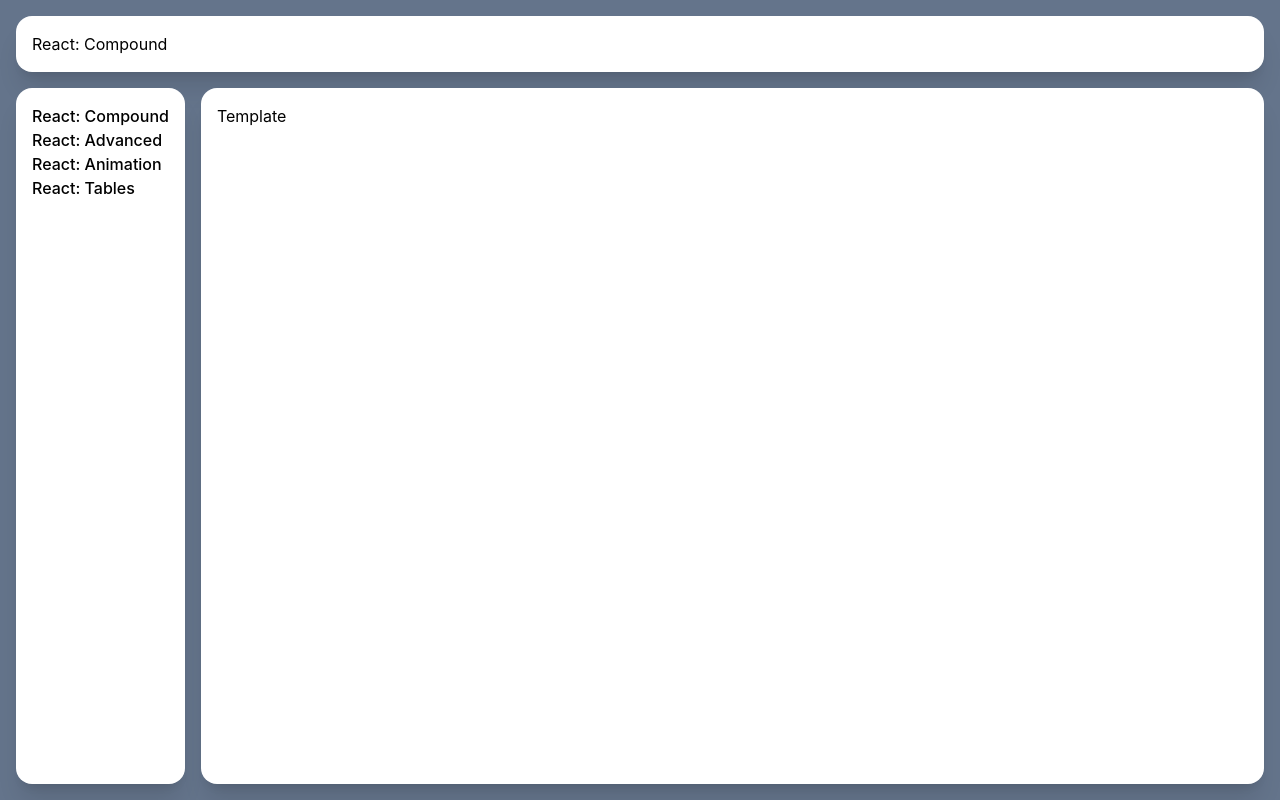
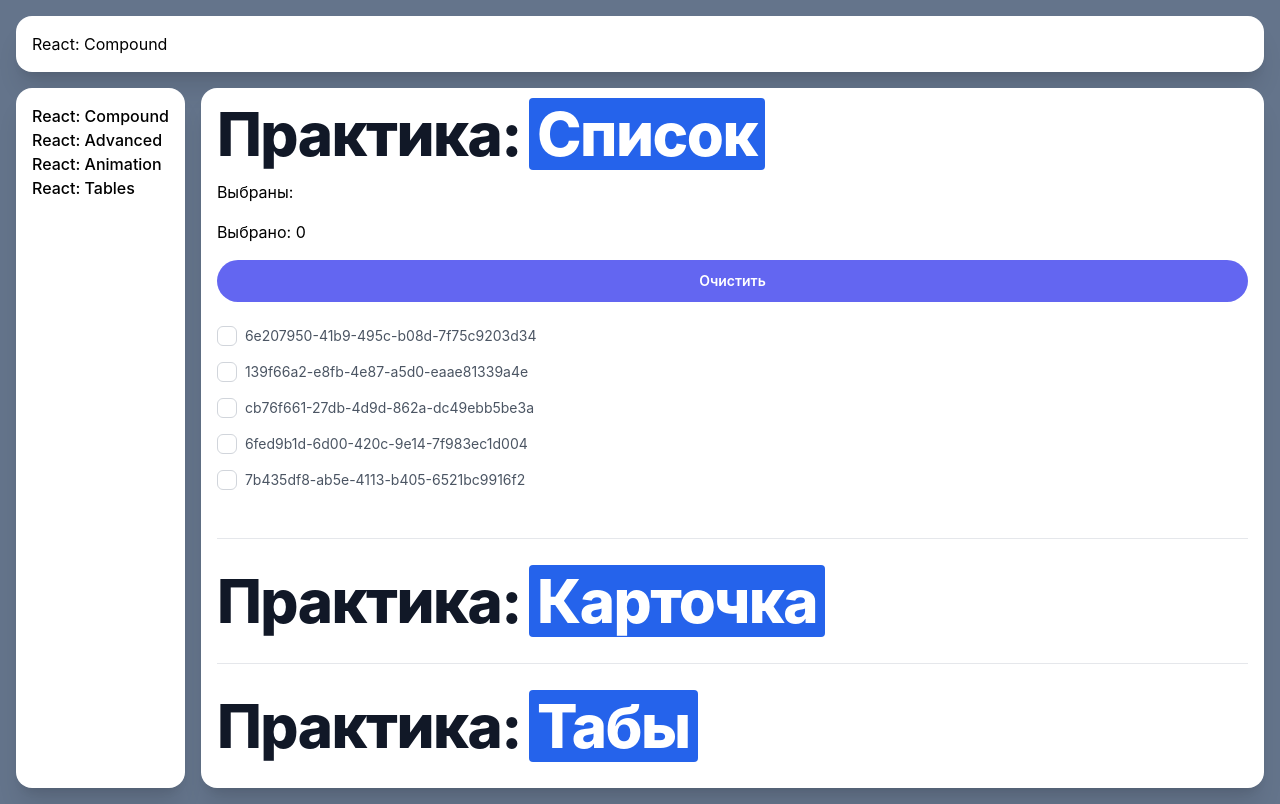
Before and after one commit to mamblijoe/react-homework, a React (Vite) app: page /compound in a window 1280 px wide. Built offline with nearby package versions, Linux system fonts and the light colour scheme.

Commit message:
домашка по react compound

```diff
--- /dev/null
+++ b/src/components/Compound/CompoundList.tsx
@@ -0,0 +1,116 @@
+import React, { ReactNode, useState } from 'react'
+import { noop } from 'lodash'
+
+type Option = { value: string; label: string }
+
+type CompoundListContextProps = {
+    children: ReactNode
+}
+
+type CompoundListContext = {
+    selectedOptions: string[]
+    onChange: (value: string) => void
+    clear: () => void
+}
+
+type CompoundListProps = {
+    children: ReactNode
+}
+
+type CompoundListItemProps = {
+    option: Option
+}
+
+const CompoundListContext = React.createContext<CompoundListContext>({
+    selectedOptions: [],
+    onChange: noop,
+    clear: noop,
+})
+
+function CompoundList({ children }: CompoundListContextProps) {
+    const [selectedOptions, setSelectedOptions] = useState<string[]>([])
+
+    const onChange = (value: string) => {
+        const alreadySelected = selectedOptions.includes(value)
+        const newSelectedOptions = alreadySelected
+            ? selectedOptions.filter((item) => item !== value)
+            : [...selectedOptions, value]
+        console.log({ newSelectedOptions, alreadySelected, value })
+        setSelectedOptions(newSelectedOptions)
+    }
+
+    const clear = () => {
+        setSelectedOptions([])
+    }
+
+    const value = React.useMemo(
+        () => ({
+            selectedOptions,
+            onChange,
+            clear,
+        }),
+        [selectedOptions]
+    )
+
+    return (
+        <CompoundListContext.Provider value={value}>
+            {children}
+        </CompoundListContext.Provider>
+    )
+}
+
+function useCompoundList(): CompoundListContext {
+    const context = React.useContext(CompoundListContext)
+
+    if (!context) {
+        throw new Error(
+            'This component must be used within a <CompundListProvider> component.'
+        )
+    }
+
+    return context
+}
+
+CompoundList.List = function List({ children }: CompoundListProps) {
+    const { selectedOptions, clear } = useCompoundList()
+    return (
+        <div className="flex flex-col gap-4 align-middle">
+            <div className="">
+                Выбраны:{' '}
+                {selectedOptions.map((item) => (
+                    <span>{item}</span>
+                ))}
+            </div>
+            <div className="">Выбрано: {selectedOptions.length}</div>
+            <button
+                type="button"
+                className="py-2.5 px-6 text-sm bg-indigo-500 text-white rounded-full cursor-pointer font-semibold text-center shadow-xs transition-all duration-500 hover:bg-indigo-700"
+                onClick={clear}
+            >
+                Очистить
+            </button>
+            <div className="mt-2">{children}</div>
+        </div>
+    )
+}
+CompoundList.Item = function Checkbox({ option }: CompoundListItemProps) {
+    const { selectedOptions, onChange } = useCompoundList()
+    return (
+        <div className="flex items-center  mb-4">
+            <label
+                className="text-sm font-norma cursor-pointer text-gray-600 flex align-baseline"
+                onChange={(_) => onChange(option.value)}
+            >
+                <input
+                    checked={selectedOptions.includes(option.value)}
+                    type="checkbox"
+                    value={option.value}
+                    className="w-5 h-5 appearance-none border cursor-pointer border-gray-300  rounded-md mr-2 hover:border-indigo-500 hover:bg-indigo-100 checked:bg-no-repeat checked:bg-center checked:border-indigo-500 checked:bg-indigo-100"
+                />
+                {option.value}
+            </label>
+        </div>
+    )
+}
+
+export default CompoundList
--- a/src/components/Compound/index.tsx
+++ b/src/components/Compound/index.tsx
@@ -1,11 +1,46 @@
 import React from 'react'
-import Navigation from '../Navigation'
 import Layout from '../Layout'
+import CompoundList from './CompoundList.tsx'
+import { range } from 'lodash'
+import { faker } from '@faker-js/faker/locale/en'
+
+type Option = { value: string; label: string }
+
+const options: Option[] = range(5).map((_item) => ({
+    value: faker.string.uuid(),
+    label: faker.lorem.lines(),
+}))
 
 const Compound = () => {
     return (
         <Layout title={'React: Compound'}>
-            <div>Template</div>
+            <h2 className="mb-4 text-4xl font-extrabold leading-none tracking-tight text-gray-900 md:text-5xl lg:text-6xl dark:text-black">
+                Практика:
+                <mark className="px-2 ml-2 text-white bg-blue-600 rounded dark:bg-blue-500">
+                    Список
+                </mark>{' '}
+            </h2>
+            <CompoundList>
+                <CompoundList.List>
+                    {options.map((option) => (
+                        <CompoundList.Item option={option} />
+                    ))}
+                </CompoundList.List>
+            </CompoundList>
+            <hr className="h-px my-8 bg-gray-200 border-0 dark:bg-gray-700" />
+            <h2 className="mb-4 text-4xl font-extrabold leading-none tracking-tight text-gray-900 md:text-5xl lg:text-6xl dark:text-black">
+                Практика:
+                <mark className="px-2 ml-2 text-white bg-blue-600 rounded dark:bg-blue-500">
+                    Карточка
+                </mark>{' '}
+            </h2>
+            <hr className="h-px my-8 bg-gray-200 border-0 dark:bg-gray-700" />
+            <h2 className="mb-4 text-4xl font-extrabold leading-none tracking-tight text-gray-900 md:text-5xl lg:text-6xl dark:text-black">
+                Практика:
+                <mark className="px-2 ml-2 text-white bg-blue-600 rounded dark:bg-blue-500">
+                    Табы
+                </mark>{' '}
+            </h2>
         </Layout>
     )
 }
```
